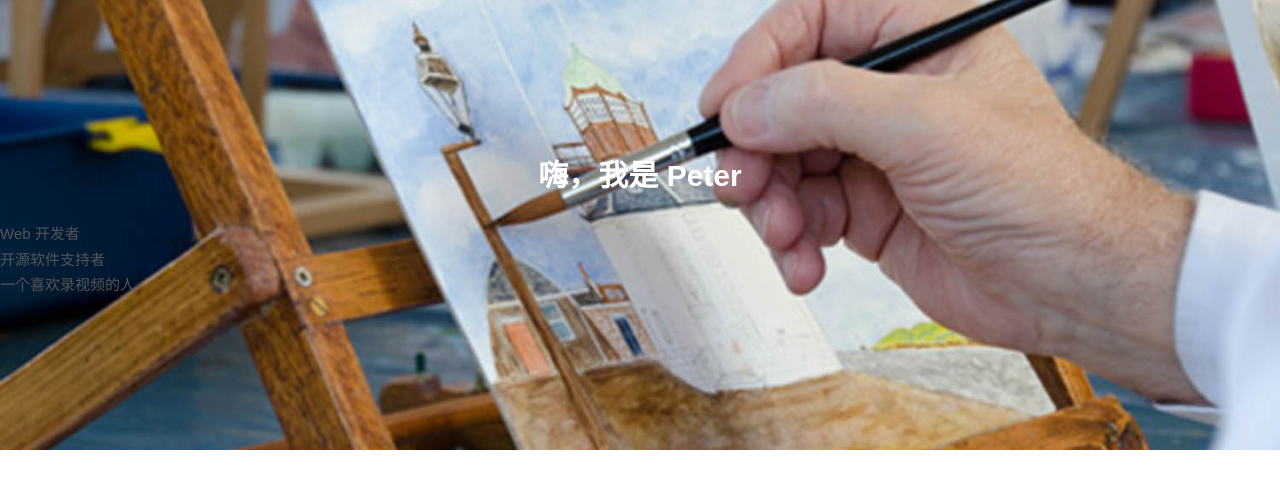
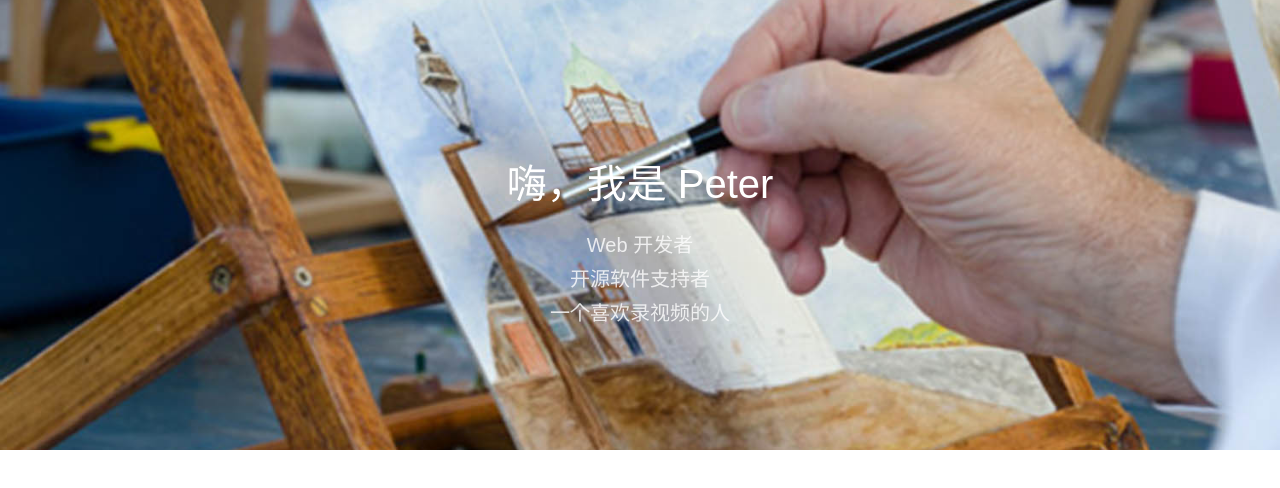
Before and after one commit to perfectfoolish/perfectfoolish.github.io, a website: page index.html in a window 1280 px wide. Drawn offline with Linux system fonts and the light colour scheme.

Commit message:
background

```diff
--- a/main.css
+++ b/main.css
@@ -31,12 +31,21 @@
   height: 450px;
   background-size: cover;
   background-position: 50% 50%;
- }
- .tagline {
+}
+.tagline {
   margin-top: 150px;
+  margin-bottom: 10px;
   color: #fff;
   text-align: center;
- }
+  font-size: 40px;
+  font-weight: normal;
+}
+.tagline-caption {
+  color: #fff;
+  font-size: 20px;
+  text-align: center;
+  opacity: 0.8;
+}
 /* layout.css */
 
 .header {
```
